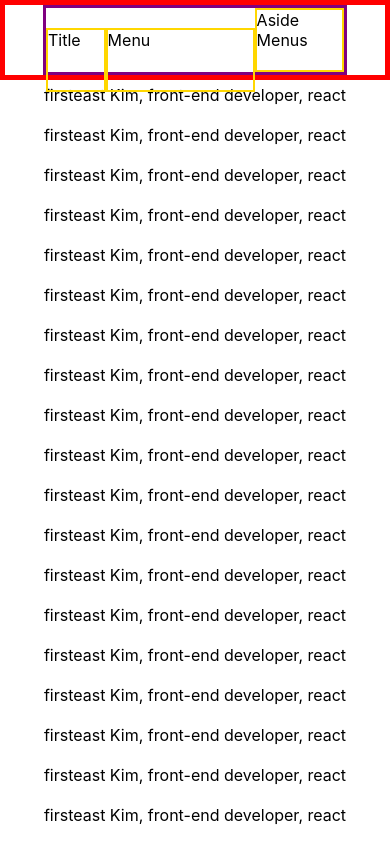
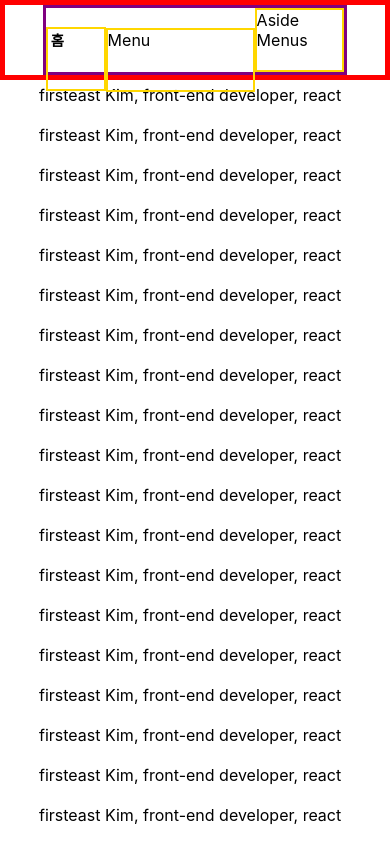
Before and after one commit to 201411108/free-onboarding-course, a React (Create React App) app: page / in a window 390 px wide. Shown: the top 844 px of the page. Built offline with nearby package versions, Linux system fonts and the light colour scheme.

Commit message:
style: add media query in GNB title
1. GNB 내의 title 컴포넌트에 미디어 쿼리 적용
  * 650 이상 :: 글자 크기 1.125em, 모바일 안보임
  * 1300 이하  :: 글자 크기 0.9em
  * 649 이하 :: 데스크톱 안보임
2.TitleComponent 작성

```diff
--- a/src/App.tsx
+++ b/src/App.tsx
@@ -1,6 +1,6 @@
 import React from 'react'
 import { GNBContainer, TitleContainer, MenuContainer, AsideMenuContainer, ContentsContainer } from 'containers'
-import { Content } from 'components'
+import { Content, TitleComponent } from 'components'
 import './App.css'
 
 function App() {
@@ -9,7 +9,7 @@ function App() {
       <div id='wrap'>
         <GNBContainer>
           <TitleContainer>
-            Title
+            <TitleComponent />
           </TitleContainer>
           <MenuContainer>
             Menu
--- /dev/null
+++ b/src/components/GNBComponents/TitleComponent.tsx
@@ -0,0 +1,13 @@
+import React from 'react'
+import '../style.css'
+
+function TitleComponent() {
+    return (
+        <>
+            <div className='title-item desktop'>Wanthing</div>
+            <div className='title-item mobile'>홈</div>
+        </>
+    )
+}
+
+export default TitleComponent
--- a/src/components/index.ts
+++ b/src/components/index.ts
@@ -1,3 +1,4 @@
 import Content from './ContentComponents/Content'
+import TitleComponent from './GNBComponents/TitleComponent'
 
-export { Content }
+export { Content, TitleComponent }
--- a/src/components/style.css
+++ b/src/components/style.css
@@ -1,9 +1,36 @@
+@media (min-width: 650px) {
+    .title-item {
+        font-size: 1.125em;
+    }
+    .title-item.mobile {
+        display: none;
+    }
+}
+
+@media (max-width: 1300px) {
+    .title-item {
+        font-size: 0.9em;
+    }
+}
+
+@media (max-width: 649px) {
+    .title-item.desktop {
+        display:none
+    }
+}
+
 .content {
     display: block;
-    /* 패딩 제외 실제 영역이 80% -> gnb-container와 동일 */
     width: 90%;
     margin: 0 auto;
     padding: 1% 5%;
     background: #ffffff;
-    text-align: center;
   }
+
+.title-item {
+    display: inline-block;
+    width: 40%;
+    height: 100%;
+    margin: 0% 5%;
+    font-weight: bold;
+}
```
